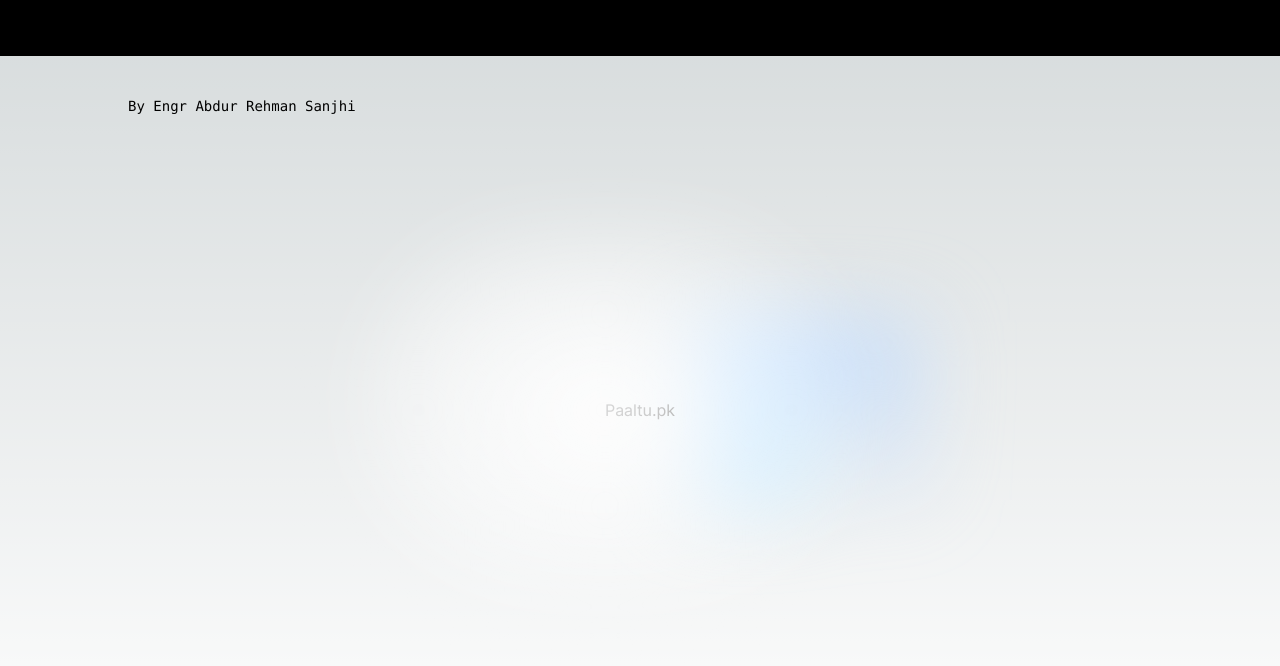
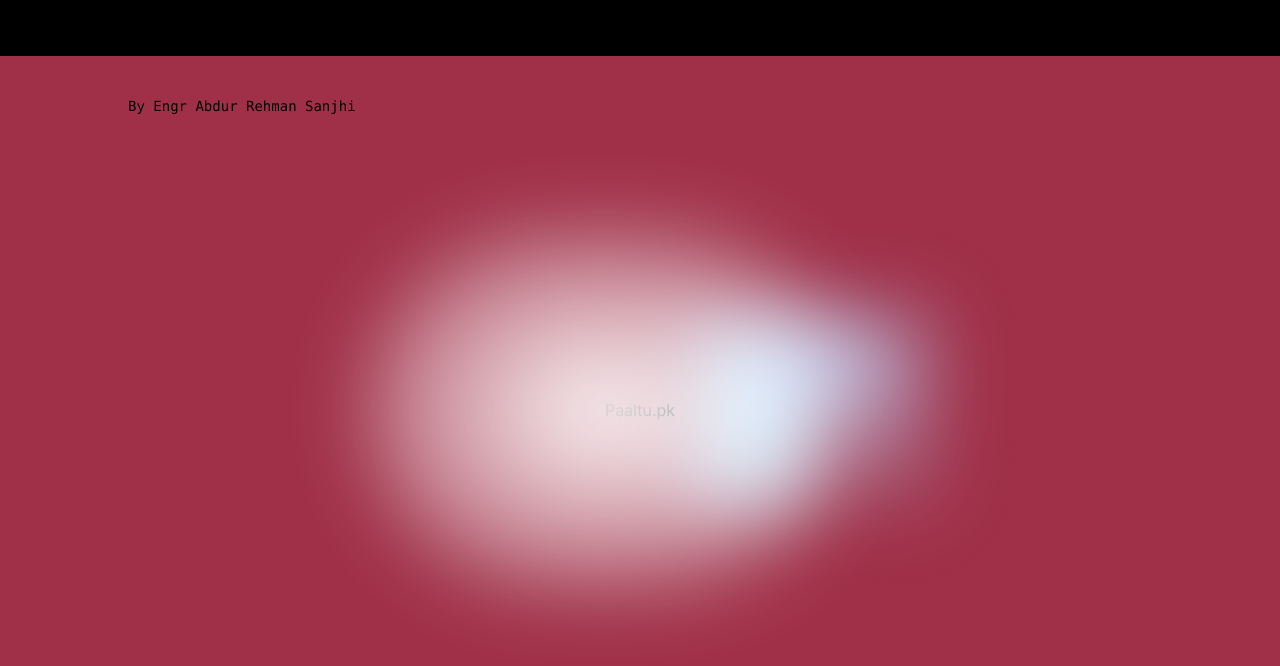
Before and after one commit to AawaizAli/Pet, a Next.js app in the folder petproj/: page / in a window 1280 px wide. Shown: the top 666 px of the page. Built offline with nearby package versions, Linux system fonts and the light colour scheme; no server answers; the database is empty.

Commit message:
Update globals.css for primary color

```diff
--- a/petproj/app/globals.css
+++ b/petproj/app/globals.css
@@ -4,26 +4,19 @@
 
 :root {
   --foreground-rgb: 0, 0, 0;
-  --background-start-rgb: 214, 219, 220;
-  --background-end-rgb: 255, 255, 255;
+  --background-color: 160, 48, 72; /* RGB for #A03048 */
 }
 
 @media (prefers-color-scheme: dark) {
   :root {
     --foreground-rgb: 255, 255, 255;
-    --background-start-rgb: 0, 0, 0;
-    --background-end-rgb: 0, 0, 0;
+    --background-color: 0, 0, 0; /* Black for dark mode */
   }
 }
 
 body {
   color: rgb(var(--foreground-rgb));
-  background: linear-gradient(
-      to bottom,
-      transparent,
-      rgb(var(--background-end-rgb))
-    )
-    rgb(var(--background-start-rgb));
+  background-color: rgb(var(--background-color));
 }
 
 @layer utilities {
```
